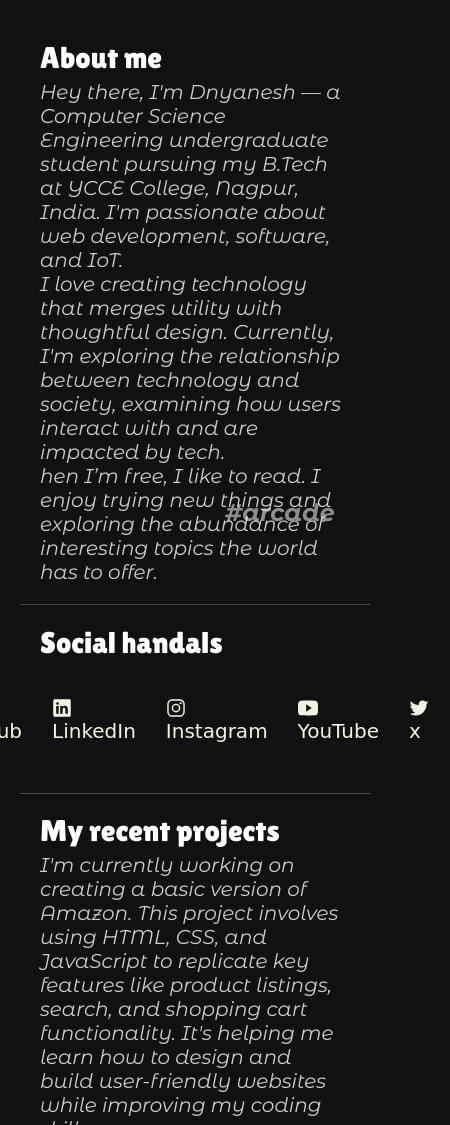
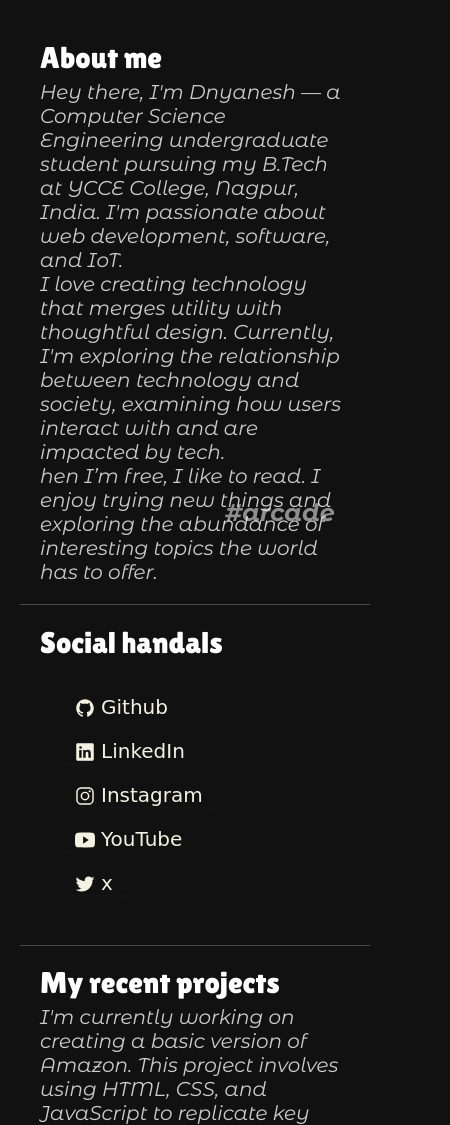
Before and after one commit to Dnyaneshpise/me, a plain HTML site: page index.html in a window 390 px wide. Shown: the top 1125 px of the page, 450 px wide, since content can reach past the window. Drawn offline with nearby package versions, Linux system fonts and the light colour scheme; a web font is replaced by a local one.

Commit message:
fixed social icon for phone scrren size

```diff
--- a/styles.css
+++ b/styles.css
@@ -149,7 +149,19 @@ hr {
 }
 
 .socialInfo a {
-      display: block; /* Ensure links take full width */
-      margin: 10px 0; /* Add vertical margin between links */
+      display: block;
+      margin: 10px 0;
       font-size: 20px;
   }
+
+  @media screen and (max-width: 600px) {
+    .socialInfo div {
+        flex-direction: column; /* Stack links vertically */
+        align-items: flex-start; /* Center-align items horizontally */
+    }
+    .socialInfo a {
+        display: block; /* Ensure links take full width */
+        margin: 10px 0; /* Add vertical margin between links */
+        font-size: 20px;
+    }
+  }
```
